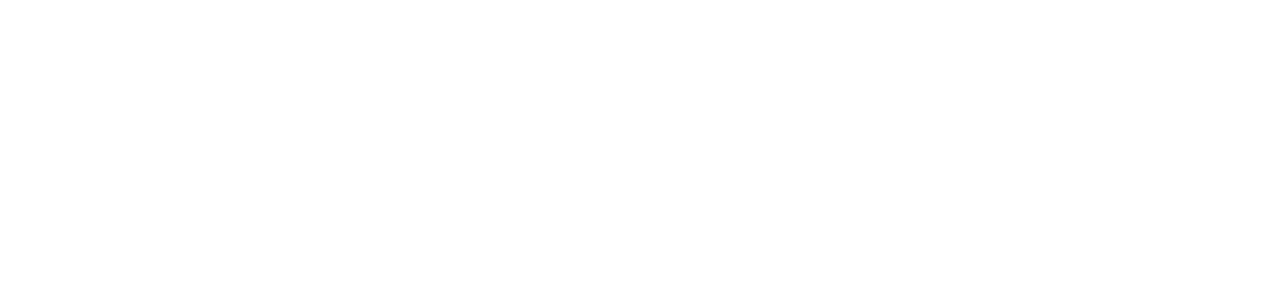
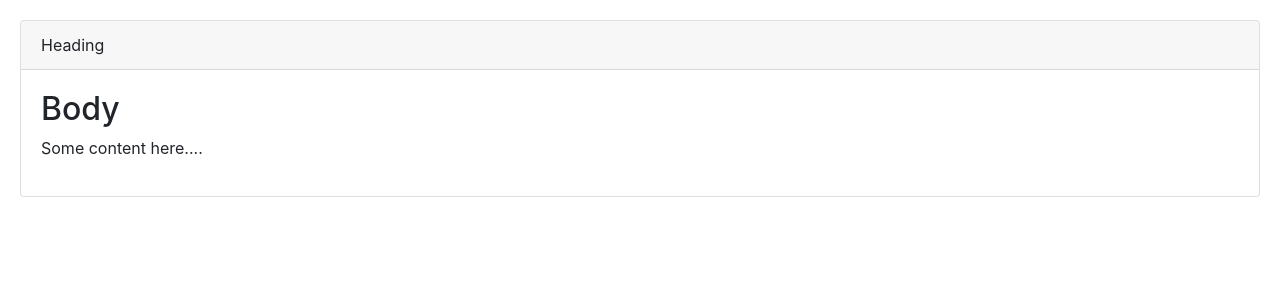
Before and after one commit to kdhruvajyothreddy/angular-assignment2, an Angular app: page / in a window 1280 px wide. Shown: the top 300 px of the page. Built offline with nearby package versions, Linux system fonts and the light colour scheme.

Commit message:
Created panel component and used ng-content

```diff
--- a/src/app/app.component.html
+++ b/src/app/app.component.html
@@ -1,3 +1,9 @@
 <link rel="stylesheet" href="https://use.fontawesome.com/releases/v5.7.0/css/all.css" integrity="sha384-lZN37f5QGtY3VHgisS14W3ExzMWZxybE1SJSEsQp9S+oqd12jhcu+A56Ebc1zFSJ" crossorigin="anonymous">
 
-<favorite is-favorite="post.isFavorite" (change)="onFavoriteChanged($event)"></favorite>
+<bootstrap-panel> <!-- Using 'bootstrap-panel' selector -->
+    <div class="heading">Heading</div> <!-- Setting a class name 'heading' for the bootstrap header, called by 'panel' html ng-content -->
+    <div class="body"> <!-- Setting a class name 'body' for the bootstrap body, called by 'panel' html ng-content -->
+        <h2>Body</h2>
+        <p>Some content here....</p>
+    </div>
+</bootstrap-panel>
--- a/src/app/app.module.ts
+++ b/src/app/app.module.ts
@@ -4,11 +4,13 @@
 import { AppRoutingModule } from './app-routing.module';
 import { AppComponent } from './app.component';
 import { FavoriteComponent } from './favorite/favorite.component';
+import { PanelComponent } from './panel/panel.component';
 
 @NgModule({
   declarations: [
     AppComponent,
-    FavoriteComponent
+    FavoriteComponent,
+    PanelComponent
   ],
   imports: [
     BrowserModule,
--- /dev/null
+++ b/src/app/panel/panel.component.html
@@ -0,0 +1,9 @@
+<div class="card"> <!-- 'card' is a bootstrap element -->
+    <div class="card-header"> <!-- 'card-header' is a bootstrap element for header -->
+        <ng-content select=".heading"></ng-content> <!-- Used 'ng-content' and calling a class or id. Here class is 'heading' -->
+    </div>
+    <div class="card-body"> <!-- 'card-body' is a bootstrap element for body -->
+        <ng-content select=".body"></ng-content>
+    </div>
+</div>
+<!-- Created this content using div.card>div.card-header+div.card-body to generate bootstrap elements -->
--- /dev/null
+++ b/src/app/panel/panel.component.ts
@@ -0,0 +1,15 @@
+import { Component, OnInit } from '@angular/core';
+
+@Component({
+  selector: 'bootstrap-panel', // Created a panel component and changed the selector name to "bootstrap-panel" to avoid confusion
+  templateUrl: './panel.component.html',
+  styleUrls: ['./panel.component.css']
+})
+export class PanelComponent implements OnInit {
+
+  constructor() { }
+
+  ngOnInit(): void {
+  }
+
+}
```
Also changed, not shown: src/app/panel/panel.component.css (added), 1 other file (tests, documents, lock files or other folders).
